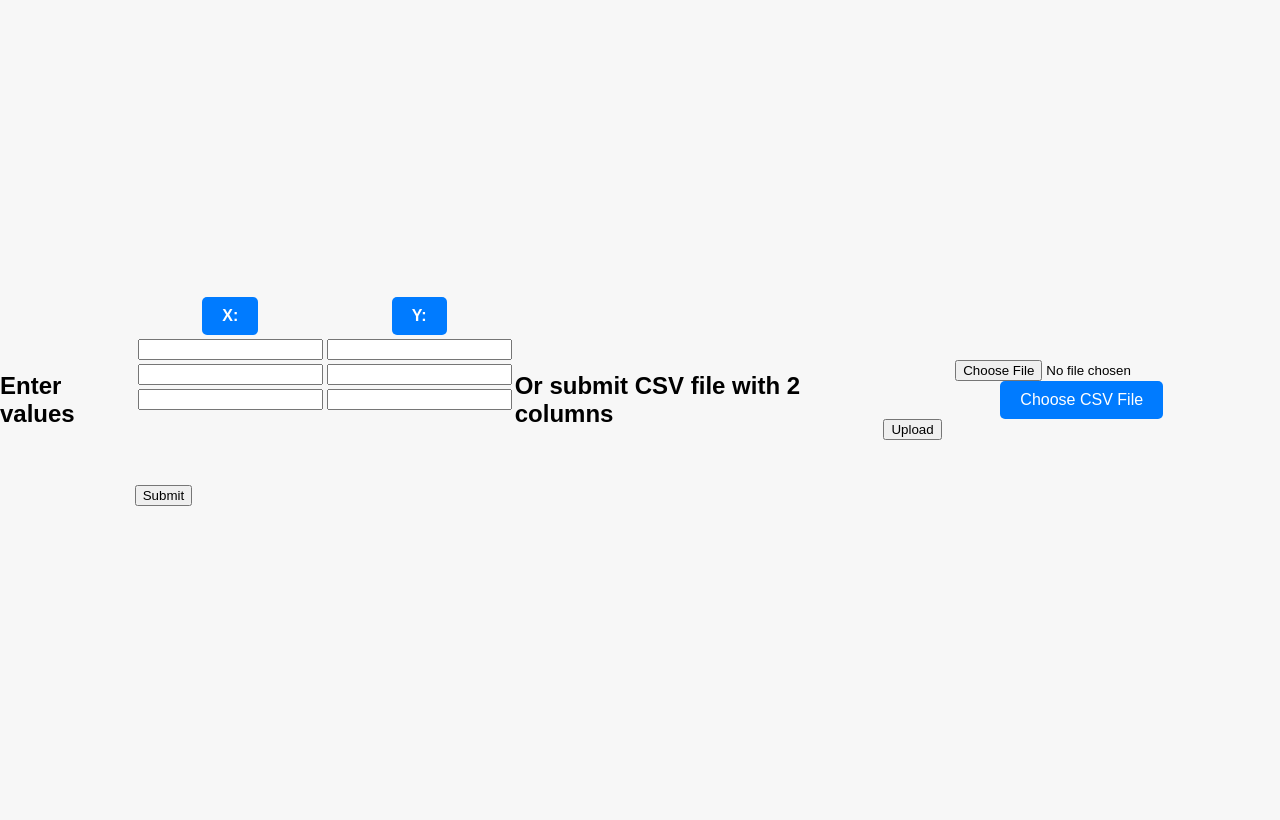
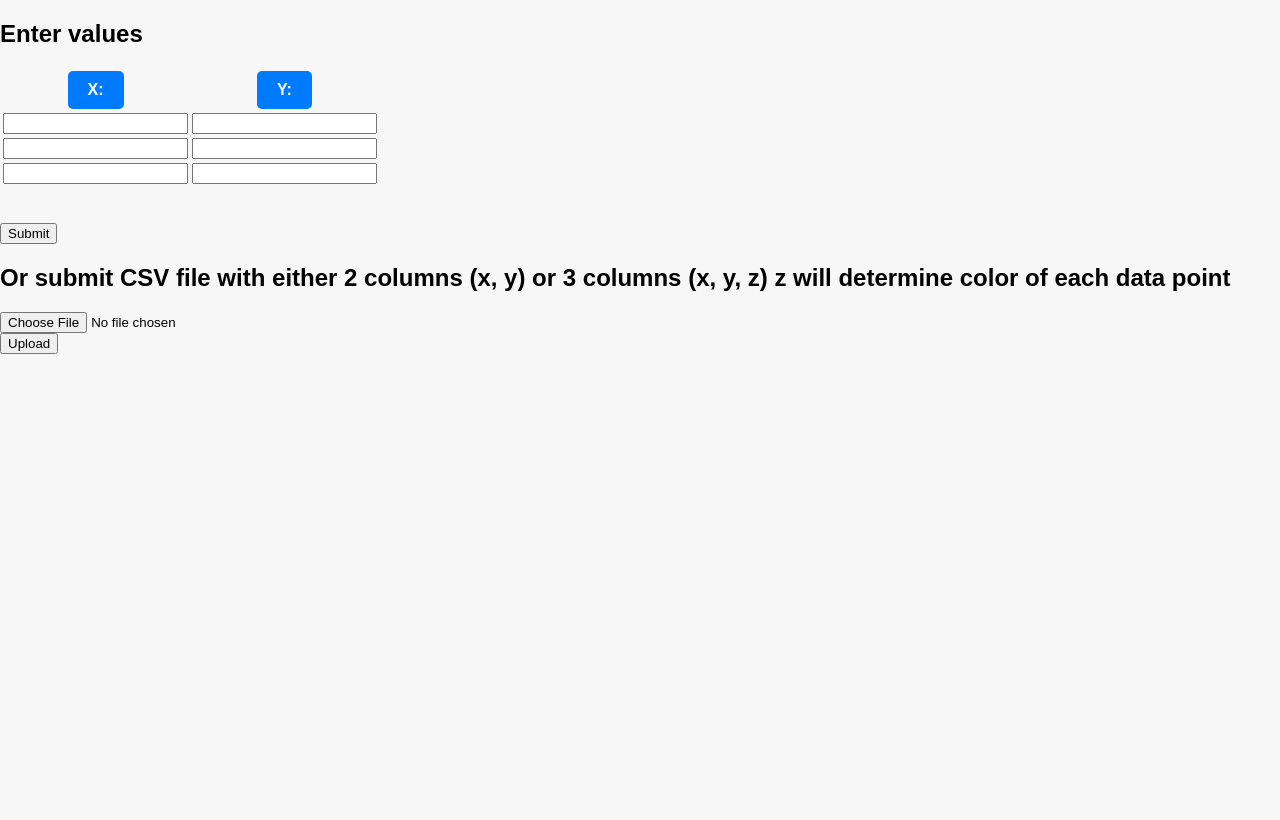
Before and after one commit to ChristopherC2004/KubernetesIndStudy, a Flask app: page / in a window 1280 px wide. Before the commit the page ends 506 px from the top, so only its background shows below. Run offline with Flask 3, Linux system fonts and the light colour scheme.

Commit message:
fixed some formatting issues

```diff
--- a/templates/index.html
+++ b/templates/index.html
@@ -7,16 +7,9 @@
     <style>
         body {
             font-family: Arial, sans-serif;
-            display: flex;
-            justify-content: center;
-            align-items: center;
             height: 100vh;
             background-color: #f7f7f7;
             margin: 0;
-        }
-
-        .file-input-container {
-            text-align: center;
         }
 
         label {
@@ -58,16 +51,12 @@
         </table>
         <br><br>
 
-        <br><br>
-
         <button type="submit">Submit</button>
     </form>
-    <br><br>
-    <h2>Or submit CSV file with 2 columns</h2>
+    <h2>Or submit CSV file with either 2 columns (x, y) or 3 columns (x, y, z) z will determine color of each data point </h2>
     <form action="/submitCSV" method="POST" enctype="multipart/form-data">
         <div class="file-input-container">
             <input type="file" name="csvFile" id="csvFile" accept=".csv">
-            <label for="csvFile">Choose CSV File</label>
         </div>
 
         <button type="submit">Upload</button>
```
